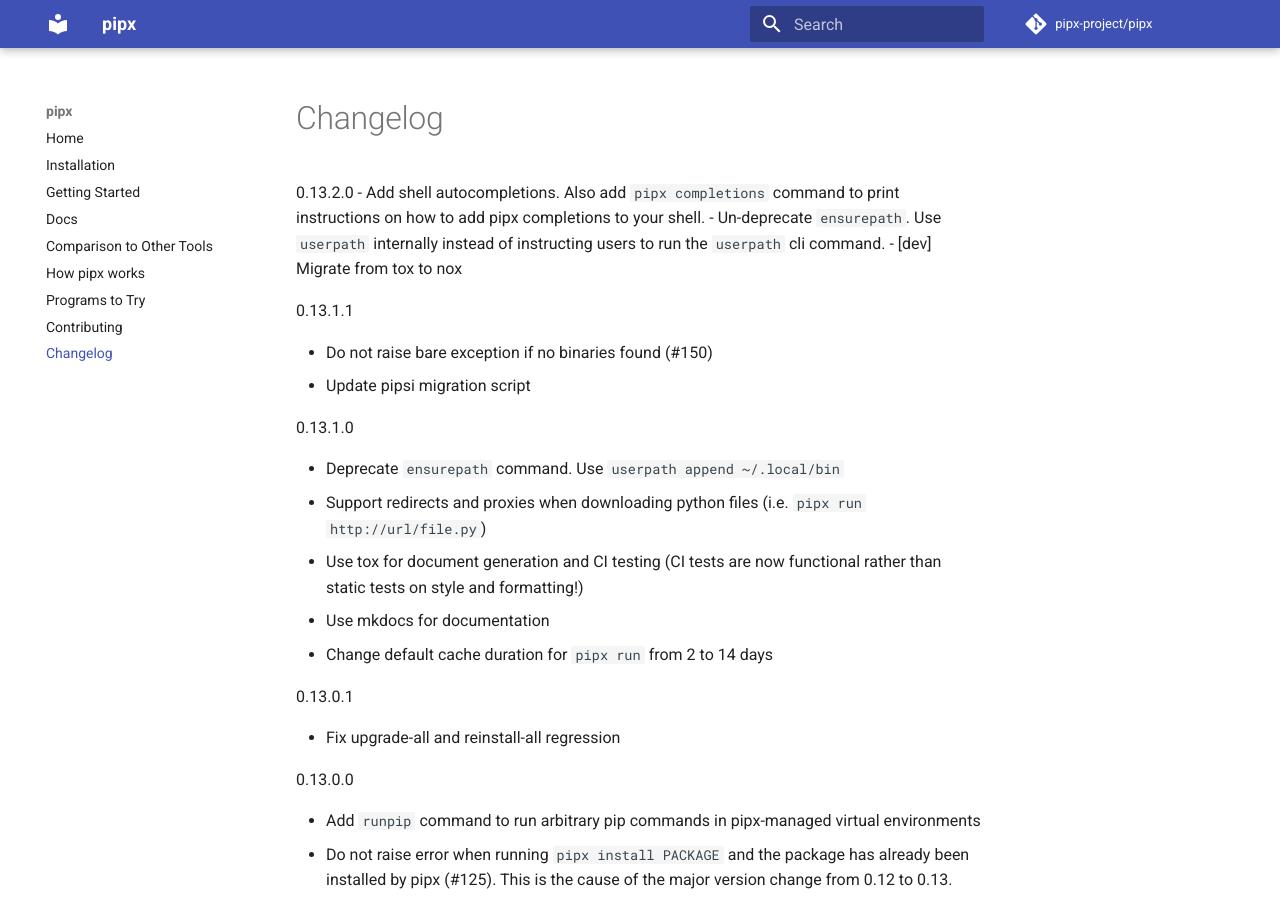
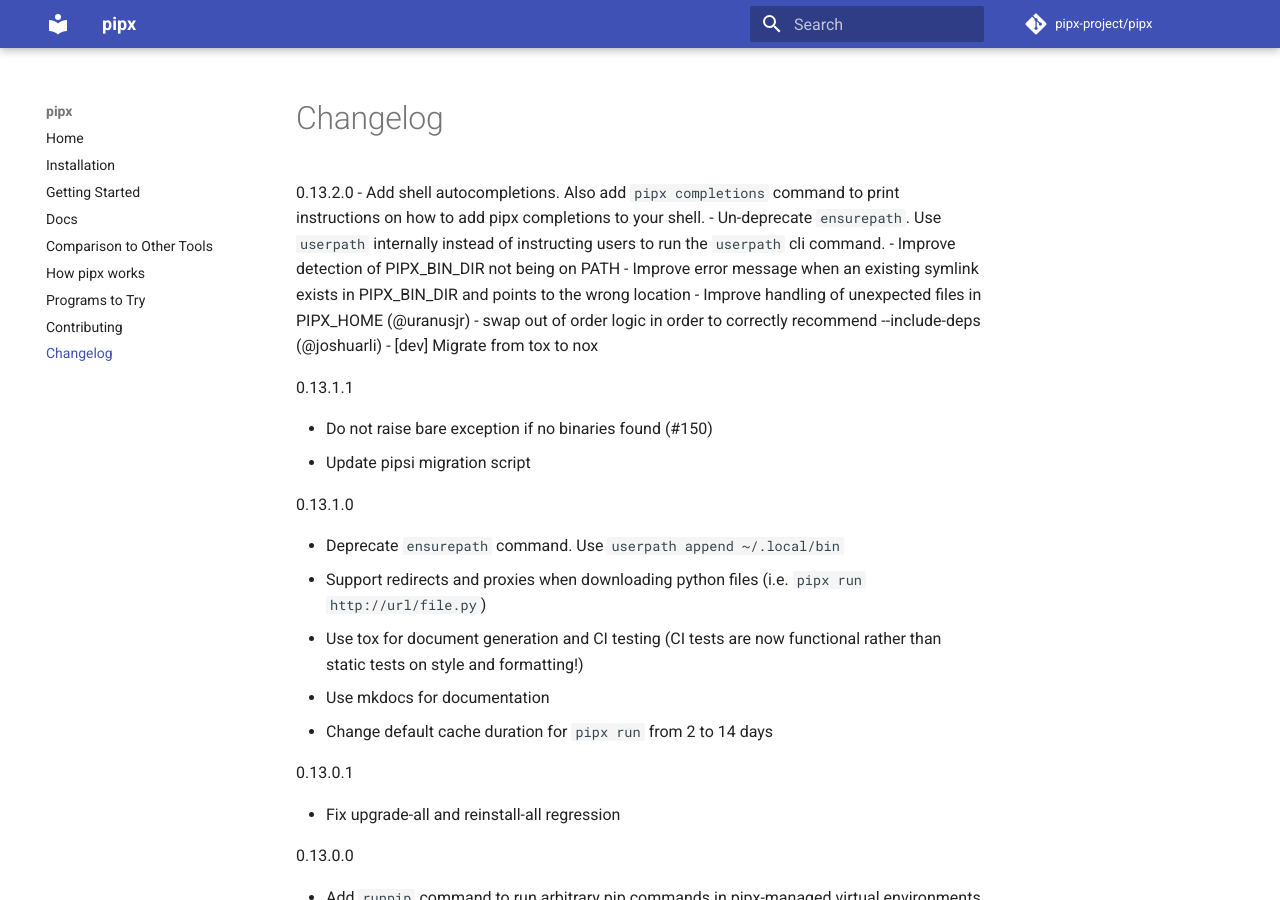
Before and after one commit to pypa/pipx, an MkDocs documentation site: the page built from docs/changelog.md, in a window 1280 px wide and 900 px high. Built offline with MkDocs 1.6.1 and Material for MkDocs 9.7.7, drawn with Linux system fonts in a browser that asks for light colours; comment, search, counter and statistics services are not loaded.

Commit message:
update changelog and version

```diff
--- a/docs/changelog.md
+++ b/docs/changelog.md
@@ -1,6 +1,10 @@
 0.13.2.0
 - Add shell autocompletions. Also add `pipx completions` command to print instructions on how to add pipx completions to your shell.
 - Un-deprecate `ensurepath`. Use `userpath` internally instead of instructing users to run the `userpath` cli command.
+- Improve detection of PIPX_BIN_DIR not being on PATH
+- Improve error message when an existing symlink exists in PIPX_BIN_DIR and points to the wrong location
+- Improve handling of unexpected files in PIPX_HOME (@uranusjr)
+- swap out of order logic in order to correctly recommend --include-deps (@joshuarli)
 - [dev] Migrate from tox to nox
 
 0.13.1.1
```
Also changed, not shown: README.md (+1 -1 lines), docs/index.md (+1 -1 lines), 1 other file.
